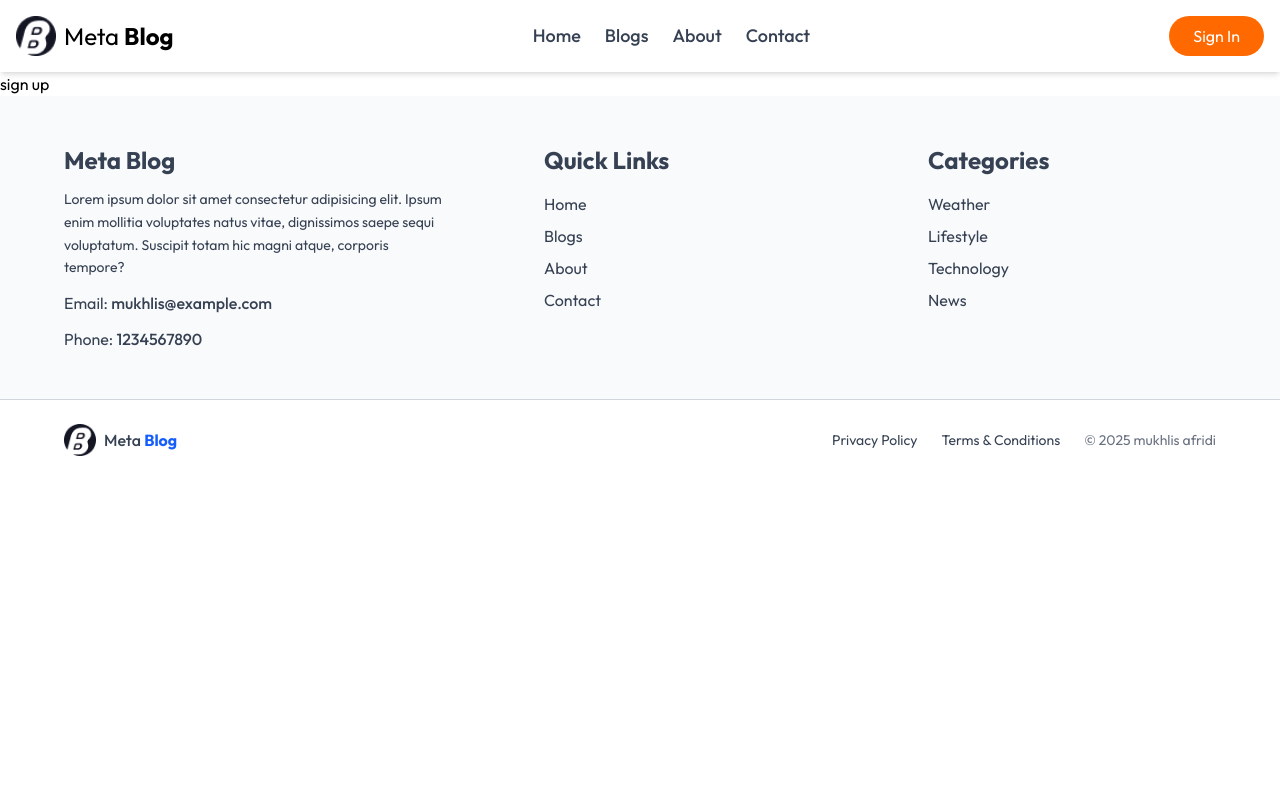
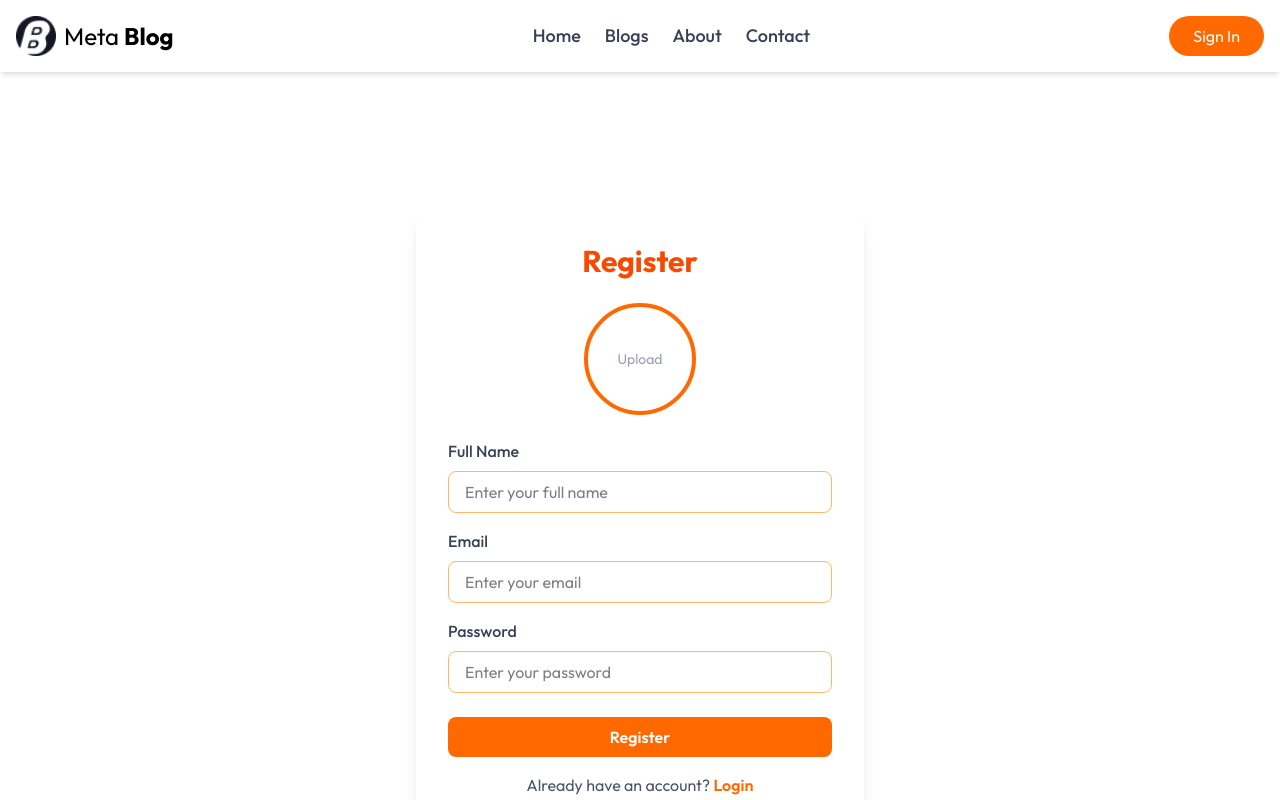
Before and after one commit to mukhlisafridi/BLOG_APP_FRONTEND, a React app: page /register in a window 1280 px wide. Shown: the top 800 px of the page. Built offline with nearby package versions, Linux system fonts and the light colour scheme; the HTML template or start-up script is replaced by a standard one.

Commit message:
register page completed

```diff
--- a/package.json
+++ b/package.json
@@ -11,10 +11,12 @@
   },
   "dependencies": {
     "@tailwindcss/vite": "^4.1.14",
+    "axios": "^1.13.2",
     "framer-motion": "^12.23.24",
     "lucide-react": "^0.553.0",
     "react": "^19.1.1",
     "react-dom": "^19.1.1",
+    "react-hot-toast": "^2.6.0",
     "react-router-dom": "^7.9.5",
     "tailwindcss": "^4.1.14"
   },
--- a/src/App.jsx
+++ b/src/App.jsx
@@ -10,11 +10,13 @@
 import SignUp from './pages/SignUp'
 import Footer from './components/Footer'
 import StoreContextProvider from './context/StoreContext'
+import {Toaster} from "react-hot-toast"
 const App = () => {
   return (
     <>
     <StoreContextProvider>
      <BrowserRouter>
+     <Toaster/>
        <Navbar/>
      <Routes>
       <Route path="/" element={<Home/>} />
--- a/src/components/Footer.jsx
+++ b/src/components/Footer.jsx
@@ -8,7 +8,7 @@
       <div className="flex flex-col md:flex-row flex-wrap py-12 px-4 md:px-8 lg:px-16 justify-between gap-8 bg-gray-50 text-gray-700">
         {/* About Section */}
         <div className="w-full md:w-1/3 flex flex-col items-center md:items-start gap-3 text-center md:text-left">
-          <h1 className="text-2xl font-bold">Meta Blog</h1>
+          <h1 className="text-2xl font-bold cursor-pointer hover:text-orange-600 ">Meta Blog</h1>
           <p className="text-sm leading-relaxed">
             Lorem ipsum dolor sit amet consectetur adipisicing elit. Ipsum enim
             mollitia voluptates natus vitae, dignissimos saepe sequi voluptatum.
@@ -24,28 +24,28 @@
 
         {/* Quick Links */}
         <div className="w-full sm:w-1/2 md:w-1/4 flex flex-col items-center md:items-start">
-          <h1 className="text-2xl font-bold mb-4">Quick Links</h1>
+          <h1 className="text-2xl font-bold mb-4  cursor-pointer hover:text-orange-600">Quick Links</h1>
           <ul className="flex flex-col gap-2 text-sm sm:text-base">
             <Link
-              className="hover:text-black text-gray transition-all duration-200"
+              className="hover:text-orange-600 text-black transition-all duration-200"
               to="/"
             >
               Home
             </Link>
             <Link
-              className="hover:text-black text-gray transition-all duration-200"
+              className="hover:text-orange-600 text-black transition-all duration-200"
               to="/blogs"
             >
               Blogs
             </Link>
             <Link
-              className="hover:textblack text-gray transition-all duration-200"
+              className="hover:text-orange-600 text-black transition-all duration-200"
               to="/about"
             >
               About
             </Link>
             <Link
-              className="hover:text-black text-gray transition-all duration-200"
+              className="hover:text-orange-600 text-black transition-all duration-200"
               to="/contact"
             >
               Contact
@@ -55,18 +55,18 @@
 
         {/* Categories */}
         <div className="w-full sm:w-1/2 md:w-1/4 flex flex-col items-center md:items-start">
-          <h1 className="text-2xl font-bold mb-4">Categories</h1>
+          <h1 className="text-2xl font-bold mb-4  cursor-pointer hover:text-orange-600">Categories</h1>
           <ul className="flex flex-col gap-2 text-sm sm:text-base">
-            <Link className="hover:text-blue-600 transition-all duration-200">
+            <Link className="hover:text-orange-600 transition-all duration-200">
               Weather
             </Link>
-            <Link className="hover:text-blue-600 transition-all duration-200">
+            <Link className="hover:text-orange-600 transition-all duration-200">
               Lifestyle
             </Link>
-            <Link className="hover:text-blue-600 transition-all duration-200">
+            <Link className="hover:text-orange-600 transition-all duration-200">
               Technology
             </Link>
-            <Link className="hover:text-blue-600 transition-all duration-200">
+            <Link className="hover:text-orange-600 transition-all duration-200">
               News
             </Link>
           </ul>
@@ -79,14 +79,14 @@
         <div className="flex items-center gap-2">
           <img src={assets.logo} alt="Logo" className="w-8 h-8" />
           <p className="text-base font-medium">
-            Meta <span className="font-bold text-blue-600 ">Blog</span>
+            Meta <span className="font-bold cursor-pointer text-orange-600 ">Blog</span>
           </p>
         </div>
         <ul className="flex flex-col sm:flex-row items-center gap-3 sm:gap-6 text-center">
-          <li className="hover:text-blue-600 transition-all duration-200 cursor-pointer">
+          <li className="hover:text-orange-600  transition-all duration-200 cursor-pointer">
             Privacy Policy
           </li>
-          <li className="hover:text-blue-600 transition-all duration-200 cursor-pointer">
+          <li className="hover:text-orange-600 transition-all duration-200 cursor-pointer">
             Terms & Conditions
           </li>
           <li className="text-gray-500 text-xs sm:text-sm">
--- a/src/components/Navbar.jsx
+++ b/src/components/Navbar.jsx
@@ -10,16 +10,18 @@
 
   return (
     <nav className="bg-white shadow-md sticky top-0 z-50">
-      <div className="container mx-auto flex justify-between items-center p-4">
-        {/* Logo */}
+
+      <div className="container mx-auto flex justify-between items-center p-4 cursor-pointer">
+         <Link to="/">
         <div className="flex gap-2 items-center">
-          <Link to="/">
+
             <img src={assets.logo} alt="logo" className="h-10 w-auto" />
-          </Link>
+
           <p className="hidden sm:block text-2xl">
             Meta <span className="font-bold text-2xl">Blog</span>
           </p>
         </div>
+         </Link>
 
         {/* Desktop Menu */}
         <ul className="hidden sm:flex gap-6 text-lg font-medium text-gray-700">
--- a/src/pages/Login.jsx
+++ b/src/pages/Login.jsx
@@ -1,11 +1,54 @@
-import React from 'react'
+import React from "react";
 
 const Login = () => {
   return (
-    <div>
-      <h1>logim</h1>
+    <div className="min-h-screen flex items-center justify-center px-4 sm:px-6 md:px-10">
+      <form className="w-full max-w-sm sm:max-w-md md:max-w-lg p-6 sm:p-8 rounded-2xl shadow-lg bg-white">
+        <h2 className="text-2xl sm:text-3xl font-bold text-center text-orange-600 mb-6">
+          Login
+        </h2>
+
+        {/* Email Field */}
+        <div className="mb-4">
+          <label className="block text-gray-700 font-medium mb-2 text-sm sm:text-base">
+            Email
+          </label>
+          <input
+            type="email"
+            placeholder="Enter your email"
+            className="w-full px-4 py-2 border border-orange-300 rounded-lg focus:outline-none focus:ring-2 focus:ring-orange-500 text-sm sm:text-base"
+          />
+        </div>
+
+        {/* Password Field */}
+        <div className="mb-6">
+          <label className="block text-gray-700 font-medium mb-2 text-sm sm:text-base">
+            Password
+          </label>
+          <input
+            type="password"
+            placeholder="Enter your password"
+            className="w-full px-4 py-2 border border-orange-300 rounded-lg focus:outline-none focus:ring-2 focus:ring-orange-500 text-sm sm:text-base"
+          />
+        </div>
+
+        {/* Button */}
+        <button
+          type="submit"
+          className="w-full bg-orange-500 text-white font-semibold py-2 sm:py-3 rounded-lg hover:bg-orange-600 transition duration-300 text-sm sm:text-base"
+        >
+          Login
+        </button>
+
+        <p className="text-center text-gray-600 text-xs sm:text-sm mt-4">
+          Don’t have an account?{" "}
+          <a href="/register" className="text-orange-500 font-semibold">
+            Register
+          </a>
+        </p>
+      </form>
     </div>
-  )
-}
+  );
+};
 
-export default Login
+export default Login;
--- a/src/pages/SignUp.jsx
+++ b/src/pages/SignUp.jsx
@@ -1,11 +1,137 @@
-import React from 'react'
+import React, { useState } from "react";
+import axios from "axios";
+import toast from "react-hot-toast";
+import { useNavigate } from "react-router-dom";
+const Register = () => {
+  const [isLoading, setLoading] = useState(false);
+  const navigate = useNavigate();
+  const [formData, setFormData] = useState({
+    name: "",
+    email: "",
+    password: "",
+    image: null,
+  });
 
-const SignUp = () => {
+  const onChangeHandler = (e) => {
+    setFormData({ ...formData, [e.target.name]: e.target.value });
+  };
+
+  const handleImageChange = (e) => {
+    setFormData({ ...formData, image: e.target.files[0] });
+  };
+  const submitHandler = async (e) => {
+    e.preventDefault();
+       setLoading(true);
+    try {
+      const data = new FormData();
+      data.append("name", formData.name);
+      data.append("email", formData.email);
+      data.append("password", formData.password);
+      if (formData.image) {
+      data.append("image", formData.image)};
+
+      const res = await axios.post("http://localhost:3000/user/register", data);
+      if (res.data.success) {
+        toast.success(res.data.message);
+      }
+      navigate("/login");
+    } catch (error) {
+      console.log("Error:", error);
+      toast.error(error?.response?.data?.message || error.message);
+    } finally {
+      setLoading(false);
+    }
+  };
+
   return (
-    <div>
-      <h1>sign up</h1>
+    <div className="my-12 min-h-screen flex items-center justify-center  px-4 sm:px-6">
+      <form
+        onSubmit={submitHandler}
+        className="w-full max-w-md sm:max-w-lg md:max-w-md p-6 sm:p-8 rounded-2xl shadow-lg bg-white"
+      >
+        <h2 className="text-2xl sm:text-3xl font-bold text-center text-orange-600 mb-6">
+          Register
+        </h2>
+
+        <div className="flex justify-center mb-6">
+          <label
+            htmlFor="profileImage"
+            className="relative w-20 h-20 sm:w-24 sm:h-24 md:w-28 md:h-28 rounded-full border-4 border-orange-500 flex items-center justify-center cursor-pointer overflow-hidden hover:opacity-80 transition"
+          >
+            {formData.image ? (
+              <img
+                src={URL.createObjectURL(formData.image)}
+                alt="Profile Preview"
+                className="w-full h-full object-cover rounded-full"
+              />
+            ) : (
+              <span className="text-gray-400 text-xs sm:text-sm">Upload</span>
+            )}
+            <input
+              id="profileImage"
+              type="file"
+              accept="image/*"
+              onChange={handleImageChange}
+              className="hidden"
+            />
+          </label>
+        </div>
+        <div className="mb-4">
+          <label className="block text-gray-700 font-medium mb-2">
+            Full Name
+          </label>
+          <input
+            type="text"
+            name="name"
+            value={formData.name}
+            onChange={onChangeHandler}
+            placeholder="Enter your full name"
+            className="w-full px-3 sm:px-4 py-2 border border-orange-300 rounded-lg focus:outline-none focus:ring-2 focus:ring-orange-500 text-sm sm:text-base"
+          />
+        </div>
+
+        <div className="mb-4">
+          <label className="block text-gray-700 font-medium mb-2">Email</label>
+          <input
+            type="email"
+            name="email"
+            value={formData.email}
+            onChange={onChangeHandler}
+            placeholder="Enter your email"
+            className="w-full px-3 sm:px-4 py-2 border border-orange-300 rounded-lg focus:outline-none focus:ring-2 focus:ring-orange-500 text-sm sm:text-base"
+          />
+        </div>
+
+        <div className="mb-6">
+          <label className="block text-gray-700 font-medium mb-2">
+            Password
+          </label>
+          <input
+            type="password"
+            name="password"
+            value={formData.password}
+            onChange={onChangeHandler}
+            placeholder="Enter your password"
+            className="w-full px-3 sm:px-4 py-2 border border-orange-300 rounded-lg focus:outline-none focus:ring-2 focus:ring-orange-500 text-sm sm:text-base"
+          />
+        </div>
+
+        <button
+          type="submit"
+          disabled={isLoading}
+          className="w-full bg-orange-500 text-white font-semibold py-2 rounded-lg hover:bg-orange-600 transition duration-300 text-sm sm:text-base"
+        >
+          {isLoading ? "Registering...!" : "Register"}
+        </button>
+
+        <p className="text-center text-gray-600 text-sm sm:text-base mt-4">
+          Already have an account?{" "}
+          <a href="/login" className="text-orange-500 font-semibold">
+            Login
+          </a>
+        </p>
+      </form>
     </div>
-  )
-}
-
-export default SignUp
+  );
+};
+export default Register;
```
Also changed, not shown: 1 other file (tests, documents, lock files or other folders).
